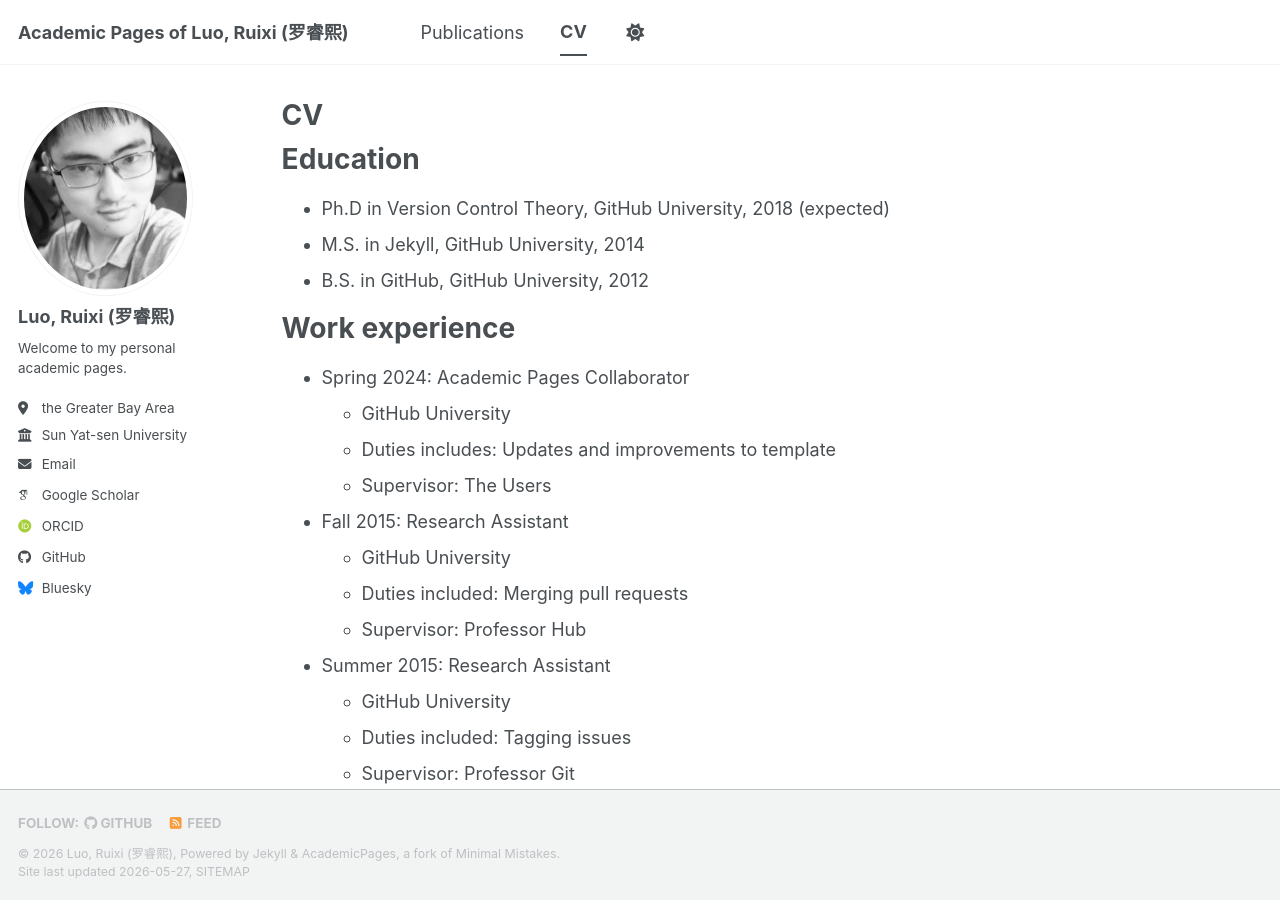
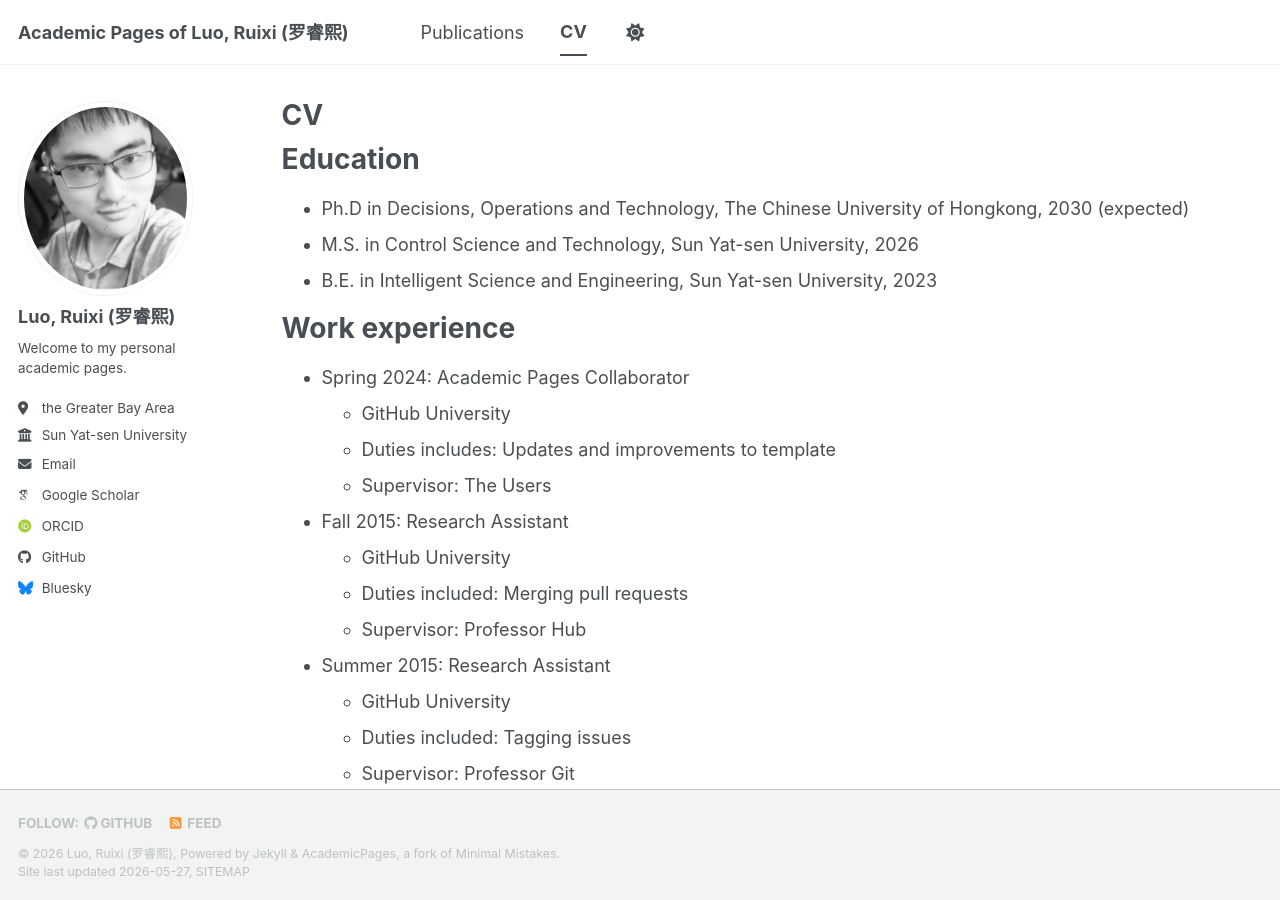
Before and after one commit to Ruixi-Luo/Ruixi-Luo.github.io, a Jekyll site: the page built from _pages/cv.md, in a window 1280 px wide and 900 px high. Built offline with Jekyll 4.4.1, drawn with Linux system fonts in a browser that asks for light colours; some web fonts are replaced; a script bundle is joined from its source files by our own code; library files that are not in the unit come from our copies.

Commit message:
Update cv.md

```diff
--- a/_pages/cv.md
+++ b/_pages/cv.md
@@ -11,9 +11,9 @@ redirect_from:
 
 Education
 ======
-* Ph.D in Version Control Theory, GitHub University, 2018 (expected)
-* M.S. in Jekyll, GitHub University, 2014
-* B.S. in GitHub, GitHub University, 2012
+* Ph.D in Decisions, Operations and Technology, The Chinese University of Hongkong, 2030 (expected)
+* M.S. in Control Science and Technology, Sun Yat-sen University, 2026
+* B.E. in Intelligent Science and Engineering, Sun Yat-sen University, 2023
 
 Work experience
 ======
```
